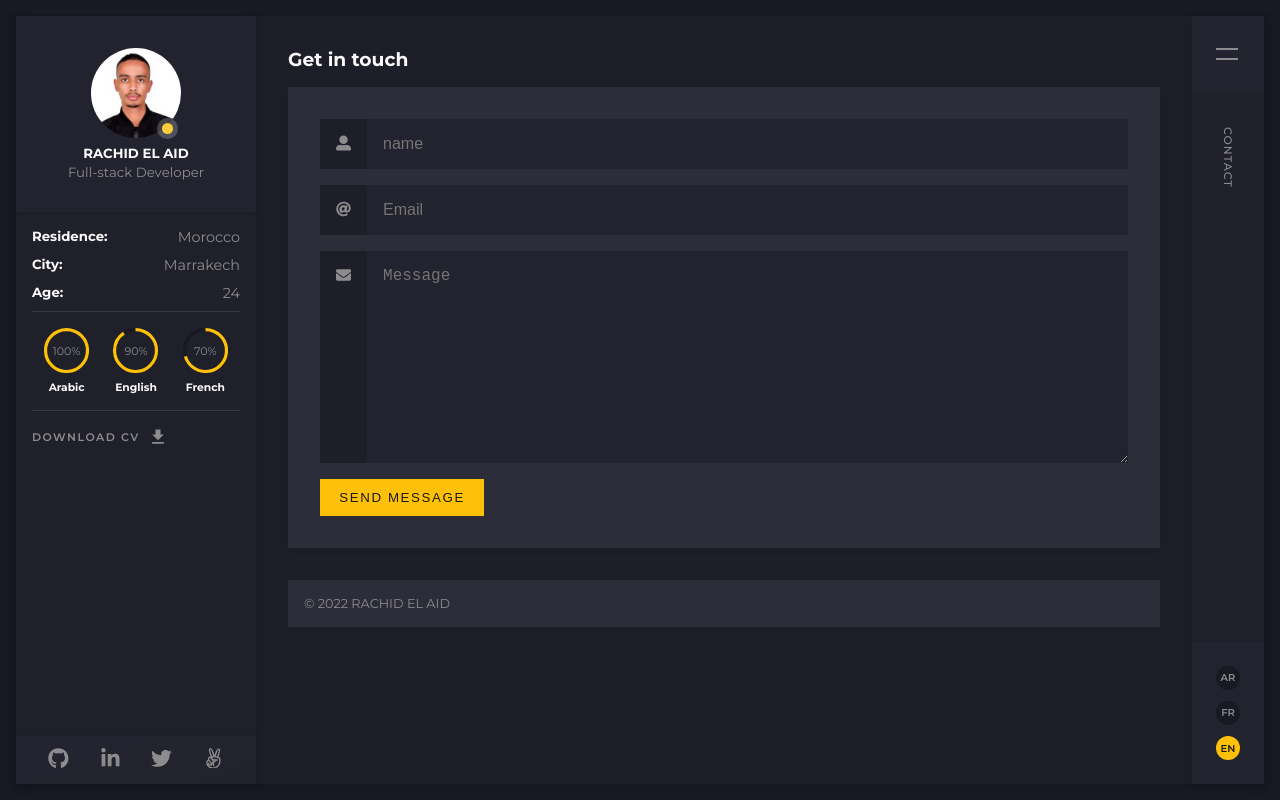
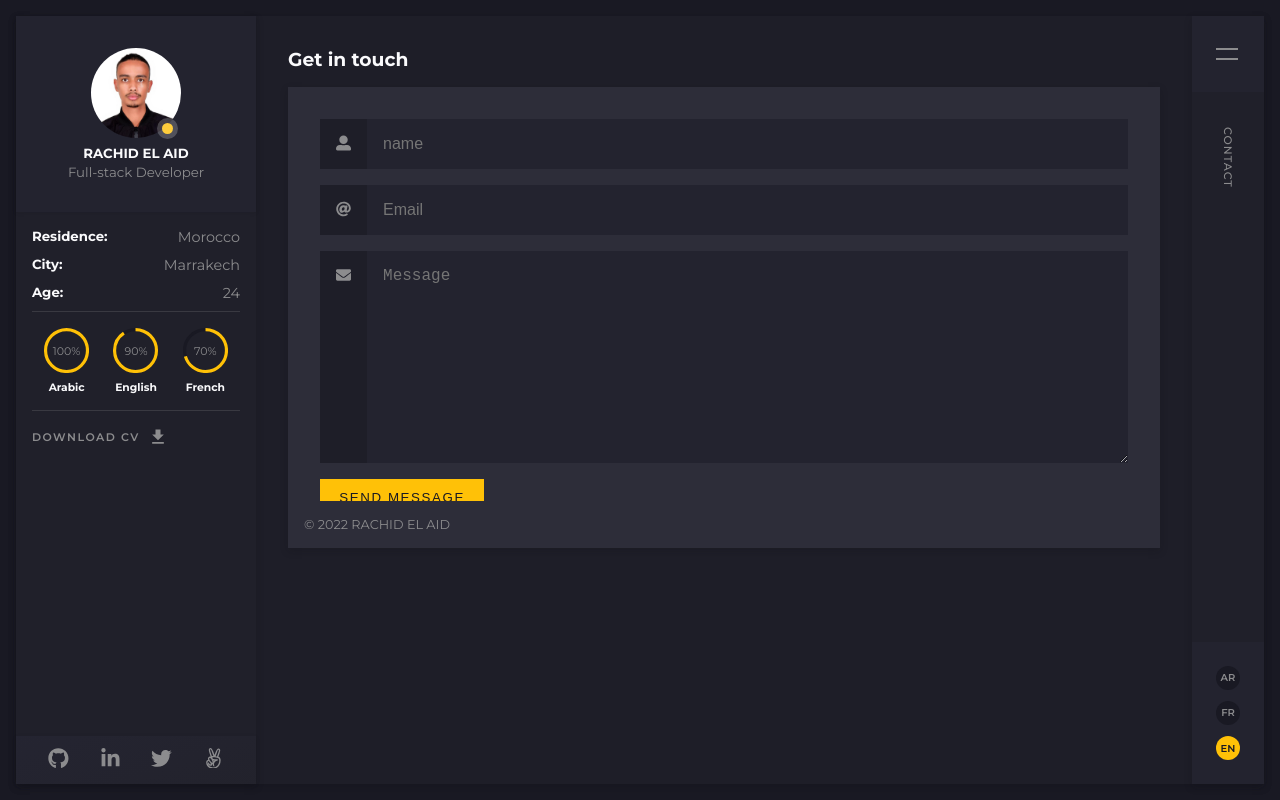
Before and after one commit to rachidelaid/nextjs-portfolio, a Next.js app: page /contact in a window 1280 px wide. Built offline with nearby package versions, Linux system fonts and the light colour scheme.

Commit message:
fix footer at the bootom if low content

```diff
--- a/components/Footer.jsx
+++ b/components/Footer.jsx
@@ -1,4 +1,4 @@
-import React from 'react';
+import React, { useEffect, useRef, useState } from 'react';
 import { motion } from 'framer-motion';
 import styles from '../styles/Footer.module.css';
 
@@ -18,13 +18,32 @@ const footerMotions = {
 };
 
 const Footer = () => {
+  const [className, setClassName] = useState(styles.footer);
+  const footerElement = useRef();
+
+  useEffect(() => {
+    const footer = footerElement.current;
+    const footerHeight = footer.offsetHeight;
+    const footerTop = footer.offsetTop;
+    const footerBottom = footerTop + footerHeight;
+    const windowHeight = window.innerHeight;
+    const windowBottom = window.pageYOffset + windowHeight;
+    console.log(footerBottom < windowBottom);
+    if (footerBottom < windowBottom) {
+      setClassName(`${styles.footer} ${styles.footer_fixed}`);
+    } else {
+      setClassName(styles.footer);
+    }
+  }, []);
+
   return (
     <motion.div
+      ref={footerElement}
       variants={footerMotions}
       initial="hidden"
       animate="visible"
       exit="hidden"
-      className={styles.footer}
+      className={className}
     >
       <p>© {new Date().getFullYear()} rachid el aid</p>
     </motion.div>
--- a/pages/_app.jsx
+++ b/pages/_app.jsx
@@ -3,7 +3,6 @@ import '../styles/globals.css';
 
 import SideBar from '../components/SideBar';
 import MenuBar from '../components/MenuBar';
-import Footer from '../components/Footer';
 
 function MyApp({ Component, pageProps }) {
   const [open, setOpen] = useState(false);
@@ -16,7 +15,6 @@ function MyApp({ Component, pageProps }) {
       <SideBar />
       <div className={`main ${open ? 'expand' : ''}`}>
         <Component {...pageProps} />
-        <Footer />
       </div>
       <MenuBar openMenu={openMenu} />
     </div>
--- a/pages/contact.jsx
+++ b/pages/contact.jsx
@@ -2,6 +2,8 @@ import React from 'react';
 import { motion, AnimatePresence } from 'framer-motion';
 import { FaUserAlt, FaAt, FaEnvelope } from 'react-icons/fa';
 import styles from '../styles/contact.module.css';
+
+import Footer from '../components/Footer';
 
 const cardMotions = {
   hidden: {
@@ -71,6 +73,7 @@ const contact = () => {
           </motion.button>
         </motion.form>
       </AnimatePresence>
+      <Footer />
     </div>
   );
 };
--- a/pages/index.jsx
+++ b/pages/index.jsx
@@ -3,6 +3,7 @@ import styles from '../styles/home.module.css';
 import TopCard from '../components/TopCard';
 import Frameworks from '../components/Frameworks';
 import Recommendations from '../components/Recommendations';
+import Footer from '../components/Footer';
 
 export default function Home() {
   return (
@@ -11,6 +12,7 @@ export default function Home() {
       <TopCard />
       <Frameworks />
       <Recommendations />
+      <Footer />
     </div>
   );
 }
--- a/styles/Footer.module.css
+++ b/styles/Footer.module.css
@@ -6,3 +6,11 @@
   font-size: 0.8rem;
   margin: 0 2rem 2rem 2rem;
 }
+
+.footer_fixed {
+  position: absolute;
+  left: 0;
+  bottom: 0;
+  z-index: 9;
+  width: calc(100% - 4rem);
+}
--- a/styles/contact.module.css
+++ b/styles/contact.module.css
@@ -1,5 +1,7 @@
 .container {
   padding: 2rem;
+  position: relative;
+  max-width: 100%;
 }
 
 .card {
```
Also changed, not shown: pages/blog.jsx (+8 -1 lines).
